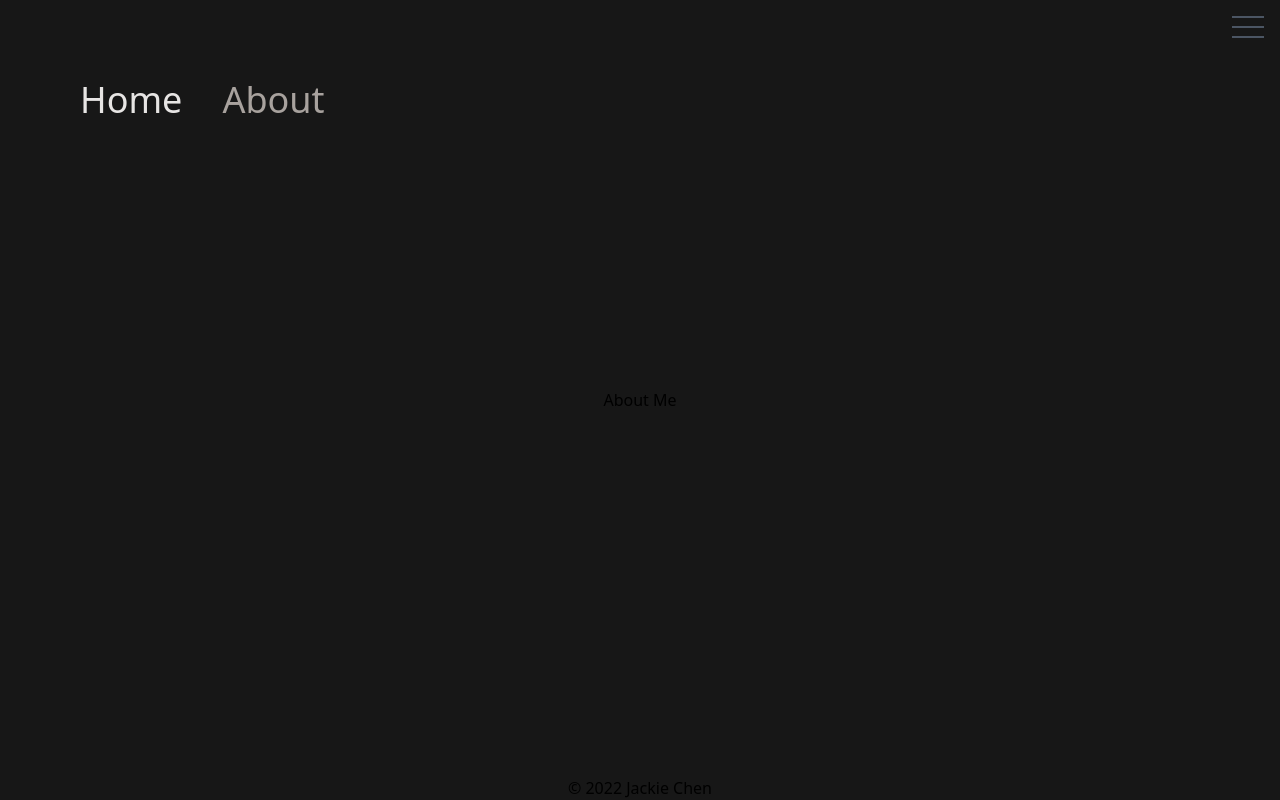
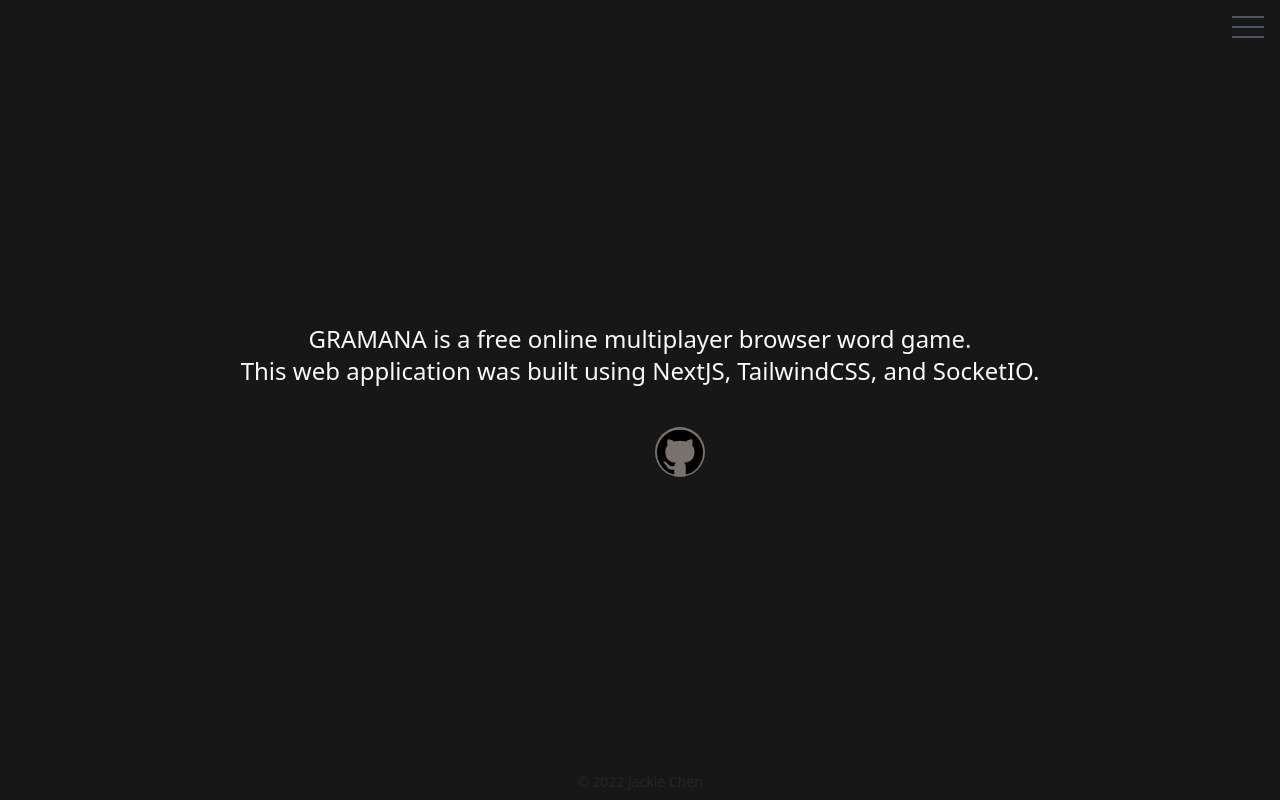
Before and after one commit to jchen396/GRAMANA, a Next.js app in the folder client/: page /about in a window 1280 px wide. Built offline with nearby package versions, Linux system fonts and the light colour scheme.

Commit message:
finished responsive layout; work on about & howtoplay page

```diff
--- a/client/components/Footer.tsx
+++ b/client/components/Footer.tsx
@@ -1,9 +1,9 @@
 const Footer = () => {
-	return (
-		<div className="absolute bottom-0 flex w-screen justify-center items-center">
-			&copy; 2022 Jackie Chen
-		</div>
-	);
+  return (
+    <div className="text-stone-800 text-sm absolute bottom-2 flex w-screen justify-center items-center">
+      &copy; 2022 Jackie Chen
+    </div>
+  );
 };
 
 export default Footer;
--- a/client/components/Navbar.tsx
+++ b/client/components/Navbar.tsx
@@ -8,19 +8,9 @@ const Navbar = () => {
   };
   return (
     <>
-			<div className="hidden sm:block absolute top-0 w-screen flex flex-row justify-end items-center space-x-10 p-20">
-				<Link href="/">
-					<a className="text-4xl text-stone-200">Home</a>
-				</Link>
-				<Link href="/about">
-					<a className="text-4xl text-stone-400 hover:text-stone-50">
-						About
-					</a>
-				</Link>
-			</div>
       <div
         onClick={toggleMenuHandler}
-				className="absolute right-4 z-10 top-4 space-y-2"
+        className="absolute right-4 z-30 top-4 space-y-2"
       >
         <div
           className={`w-8 h-0.5 bg-gray-600 transform transition duration-500 ease-in-out ${
@@ -38,19 +28,19 @@ const Navbar = () => {
           }`}
         ></div>
       </div>
-			{toggle ? (
-				<div className="py-10 absolute flex flex-col w-screen justify-center items-center space-y-5 bg-neutral-800">
+      <div
+        className={`z-20 py-10 absolute flex flex-col w-screen justify-center items-center space-y-5 bg-neutral-700  transform transition duration-500 ease-in-out ${
+          toggle ? "translate-y-0 opacity-1" : "opacity-0 -translate-y-full"
+        }`}
+      >
         <Link href="/">
-						<a className="text-4xl text-stone-200">Home</a>
+          <a className="text-4xl text-stone-400 hover:text-stone-50">Home</a>
         </Link>
         <br />
         <Link href="/about">
-						<a className="text-4xl text-stone-400 hover:text-stone-50">
-							About
-						</a>
+          <a className="text-4xl text-stone-400 hover:text-stone-50">About</a>
         </Link>
       </div>
-			) : null}
     </>
   );
 };
--- a/client/components/PlayScreen.tsx
+++ b/client/components/PlayScreen.tsx
@@ -33,9 +33,7 @@ const PlayScreen = () => {
   const [isFilled, setIsFilled] = useState<boolean>(false);
   const [tileInput, setTileInput] = useState<string | null>(null);
   const refs = useRef<any>([...new Array(64)].map(() => React.createRef()));
-	const tileRefs = useRef<any>(
-		[...new Array(5)].map(() => React.createRef())
-	);
+  const tileRefs = useRef<any>([...new Array(5)].map(() => React.createRef()));
 
   useEffect(() => {
     socket.on("reset", (userList, newNextWord, playerObj) => {
@@ -65,25 +63,18 @@ const PlayScreen = () => {
       setGameStart(true);
       setPlayerList(userList);
     });
-		socket.on(
-			"start",
-			(userList, RANDOM_ANAGRAM_LIST: string[], playerObj) => {
+    socket.on("start", (userList, RANDOM_ANAGRAM_LIST: string[], playerObj) => {
       setPlayerTurn(userList[0].id);
       if (playerObj.hasOwnProperty(socket.id)) {
         setPlayerName(userList[playerObj[socket.id]].name);
-					setWord(
-						RANDOM_ANAGRAM_LIST[playerObj[socket.id]].toUpperCase()
-					);
+        setWord(RANDOM_ANAGRAM_LIST[playerObj[socket.id]].toUpperCase());
         setAvaialbleLetters(
-						RANDOM_ANAGRAM_LIST[playerObj[socket.id]]
-							.toUpperCase()
-							.split("")
+          RANDOM_ANAGRAM_LIST[playerObj[socket.id]].toUpperCase().split("")
         );
       }
       socket.emit("turn", userList[0].id);
       socket.emit("timer", "red");
-			}
-		);
+    });
     socket.on("play", (grid, board, color, newIndex, userList) => {
       let checkFilled = true;
       setTiles(grid);
@@ -159,9 +150,7 @@ const PlayScreen = () => {
           availableLetters.length -
           1 -
           availableLetters.indexOf(tiles[selectedIndex]);
-				let leftCharacters = availableLetters.indexOf(
-					tiles[selectedIndex]
-				);
+        let leftCharacters = availableLetters.indexOf(tiles[selectedIndex]);
         let rightCheck = false;
         let leftCheck = false;
         if (rightCharacters === 0) rightCheck = true;
@@ -170,8 +159,7 @@ const PlayScreen = () => {
             //check right side of availableLetters array
             if (
               availableLetters[
-								availableLetters.indexOf(tiles[selectedIndex]) +
-									i
+                availableLetters.indexOf(tiles[selectedIndex]) + i
               ] === tiles[selectedIndex + i * nextTile]
             ) {
               if (i === rightCharacters) {
@@ -220,16 +208,10 @@ const PlayScreen = () => {
               //check right side of availableLetters array
               if (
                 availableLetters[
-									availableLetters.indexOf(
-										tiles[selectedIndex],
-										2
-									) + i
+                  availableLetters.indexOf(tiles[selectedIndex], 2) + i
                 ] === tiles[selectedIndex + i * nextTile]
               ) {
-								if (
-									i === rightCharacters ||
-									rightCharacters === 0
-								) {
+                if (i === rightCharacters || rightCharacters === 0) {
                   rightCheck = true;
                 }
                 continue;
@@ -242,10 +224,7 @@ const PlayScreen = () => {
             //check left side of availableLetters array
             if (
               availableLetters[
-								availableLetters.indexOf(
-									tiles[selectedIndex],
-									2
-								) - i
+                availableLetters.indexOf(tiles[selectedIndex], 2) - i
               ] === tiles[selectedIndex + i * prevTile]
             ) {
               if (i === leftCharacters) {
@@ -274,8 +253,7 @@ const PlayScreen = () => {
   }, [selectedIndex, tiles, playerColor]);
   useEffect(() => {
     //check game status
-		if (isWin)
-			socket.emit("result", word, playerName, currentScore, socket.id);
+    if (isWin) socket.emit("result", word, playerName, currentScore, socket.id);
   }, [isWin]);
   //Emitting socket.io event after every valid input && pass new Color
   useEffect(() => {
@@ -318,9 +296,7 @@ const PlayScreen = () => {
       // This function will read the keyboard and input character if it is part of the word
       const pressInputTile = (keyPressEvent: any) => {
         let inputChar;
-				if (
-					availableLetters.includes(keyPressEvent.key.toUpperCase())
-				) {
+        if (availableLetters.includes(keyPressEvent.key.toUpperCase())) {
           inputChar = keyPressEvent.key.toUpperCase();
           setSelectedIndex(key);
           setTiles([
@@ -378,7 +354,7 @@ const PlayScreen = () => {
   };
   return (
     <>
-			<div className=" relative sm:m-20 m-4 sm:m-10 sm:p-10 p-2 w-screen sm:w-full md:w-3/4 lg:w-1/2 sm:h-4/5 h-1/2 bg-neutral-800 rounded-2xl place-content-center place-items-center">
+      <div className=" relative mt-20 m-4 sm:m-10 sm:p-10 p-2 w-screen sm:w-full lg:w-1/2 md:3/4 sm:h-4/5 h-1/2 bg-neutral-800 rounded-2xl place-content-center place-items-center">
         <div className=" ">
           <GameHeader
             socketId={socket.id}
@@ -398,7 +374,7 @@ const PlayScreen = () => {
           />
         </div>
         <br />
-				<div className="sm:m-10 grid grid-cols-8 sm:gap-y-4">
+        <div className="sm:m-10 grid grid-cols-8 sm:gap-y-4 md:gap-x-2">
           {tiles.map((value, key) => (
             <div
               ref={refs.current[key]}
--- a/client/pages/about/index.tsx
+++ b/client/pages/about/index.tsx
@@ -1,14 +1,27 @@
+import GitHubIcon from "@mui/icons-material/GitHub";
 import React from "react";
 import Layout from "../../components/Layout";
+import Link from "next/link";
 
 const index = () => {
-	return (
-		<Layout>
-			<div className="w-screen h-screen bg-neutral-900 flex flex-wrap items-center justify-center space-x-20">
-				<h1>About Me</h1>
-			</div>
-		</Layout>
-	);
+  return (
+    <Layout>
+      <div className="w-screen h-screen bg-neutral-900 flex flex-col space-y-10 items-center justify-center space-x-20">
+        <h1 className="text-stone-50 text-2xl text-center">
+          GRAMANA is a free online multiplayer browser word game.
+          <br /> This web application was built using NextJS, TailwindCSS, and
+          SocketIO.
+        </h1>
+        <Link href="https://github.com/jchen396/GRAMANA">
+          <GitHubIcon
+            aria-label="GitHub"
+            sx={{ fontSize: 50 }}
+            className="hover:cursor-pointer hover:bg-stone-50 bg-stone-500 rounded-full"
+          />
+        </Link>
+      </div>
+    </Layout>
+  );
 };
 
 export default index;
--- a/client/pages/index.tsx
+++ b/client/pages/index.tsx
@@ -1,10 +1,12 @@
 import type { NextPage } from "next";
 import Head from "next/head";
 import CreateRoom from "../components/CreateRoom";
+import Layout from "../components/Layout";
 
 const Home: NextPage = () => {
   return (
     <main>
+      <Layout>
         <Head>
           <title>GRAMANA | Multiplayer Word Game</title>
           <meta
@@ -25,6 +27,7 @@ const Home: NextPage = () => {
         <div className="w-screen h-screen bg-neutral-900 flex flex-wrap items-center justify-center space-x-20">
           <CreateRoom />
         </div>
+      </Layout>
     </main>
   );
 };
--- a/client/pages/rooms/[id].tsx
+++ b/client/pages/rooms/[id].tsx
@@ -3,6 +3,7 @@ import ChatBox from "../../components/ChatBox";
 import PlayScreen from "../../components/PlayScreen";
 import { useRouter } from "next/router";
 import Head from "next/head";
+import Layout from "../../components/Layout";
 
 const Room = () => {
   const router = useRouter();
@@ -10,6 +11,7 @@ const Room = () => {
   const userName: string | string[] = router.query.user!;
   return (
     <>
+      <Layout>
         <Head>
           <title>GRAMANA | Multiplayer Word Game</title>
           <meta
@@ -31,6 +33,7 @@ const Room = () => {
           <PlayScreen />
           <ChatBox roomCode={roomCode} userName={userName} />
         </div>
+      </Layout>
     </>
   );
 };
```
Lines whose indentation alone changed are shown as unchanged.
